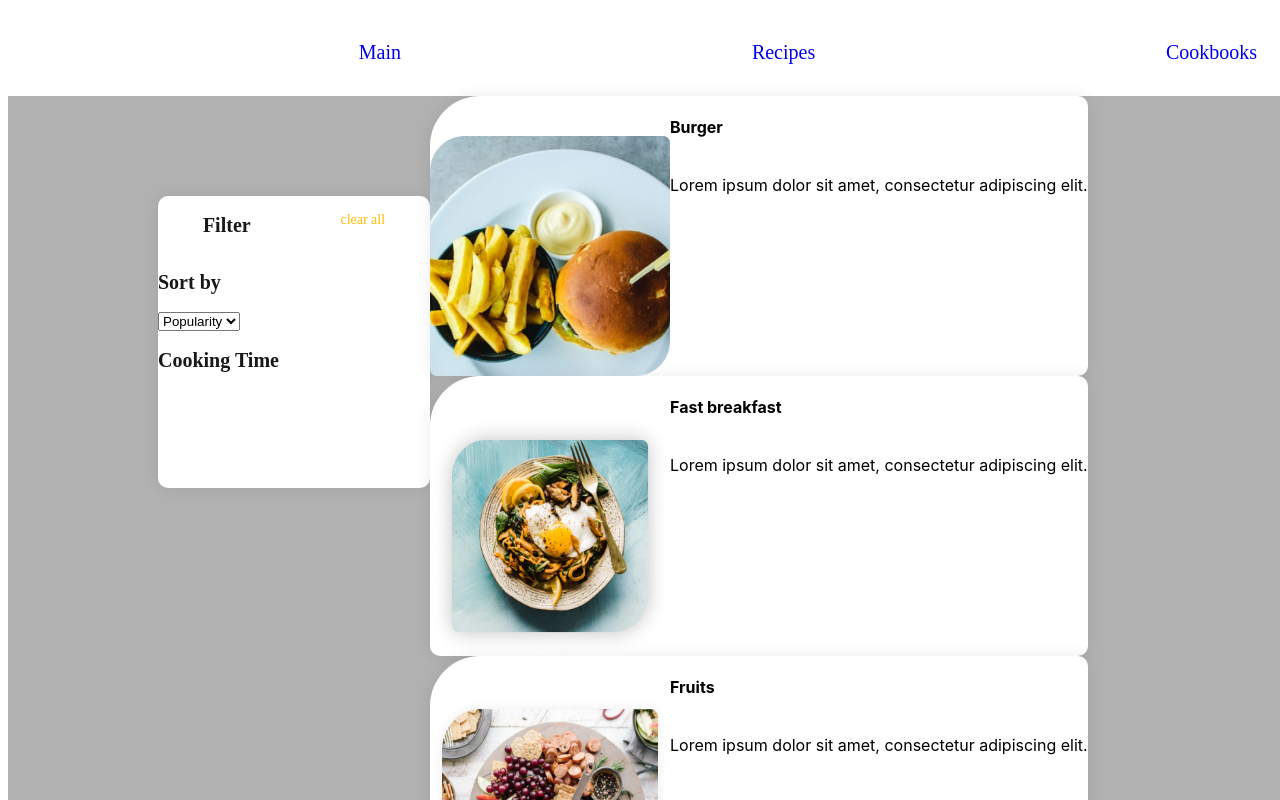
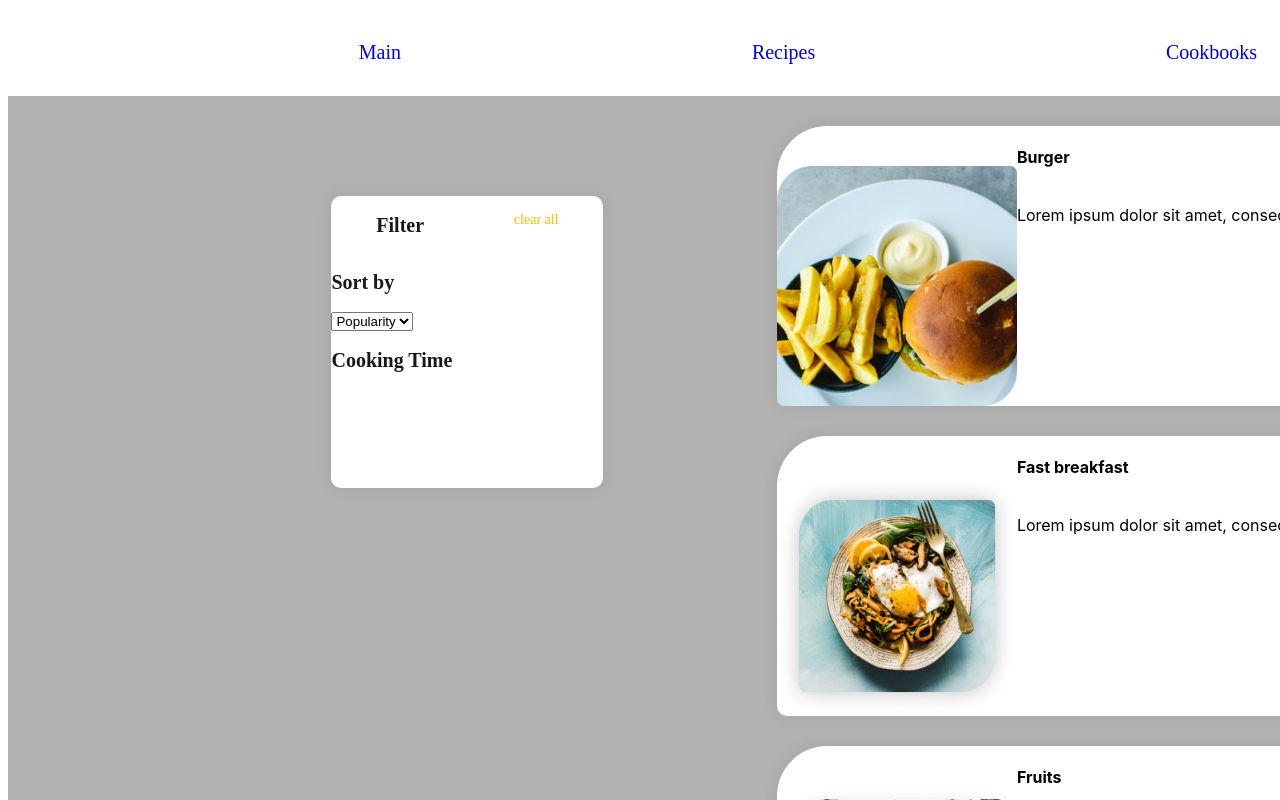
Before and after one commit to MariJumava/cooking_book, a React (Create React App) app: page /recipes in a window 1280 px wide. Shown: the top 800 px of the page. Built offline with nearby package versions, Linux system fonts and the light colour scheme.

Commit message:
add:RecipesPage

```diff
--- a/src/components/recipes_page/CardRecipesPage.js
+++ b/src/components/recipes_page/CardRecipesPage.js
@@ -2,6 +2,7 @@ import styled from 'styled-components';
 
 const Frame = styled.div`
     display: flex;
+    margin-top: 30px;
     background: #ffffff;
     box-shadow: 0px 0px 16px rgba(0, 0, 0, 0.08);
     border-radius: 50px 10px 10px 10px;
--- a/src/components/recipes_page/RecipesPage.js
+++ b/src/components/recipes_page/RecipesPage.js
@@ -5,7 +5,7 @@ import { CardRecipesPage } from './CardRecipesPage';
 
 const Container = styled.div`
     display: flex;
-    height: fit-content;
+    justify-content: space-evenly;
     background: #b1b1b1;
 `;
 
```
